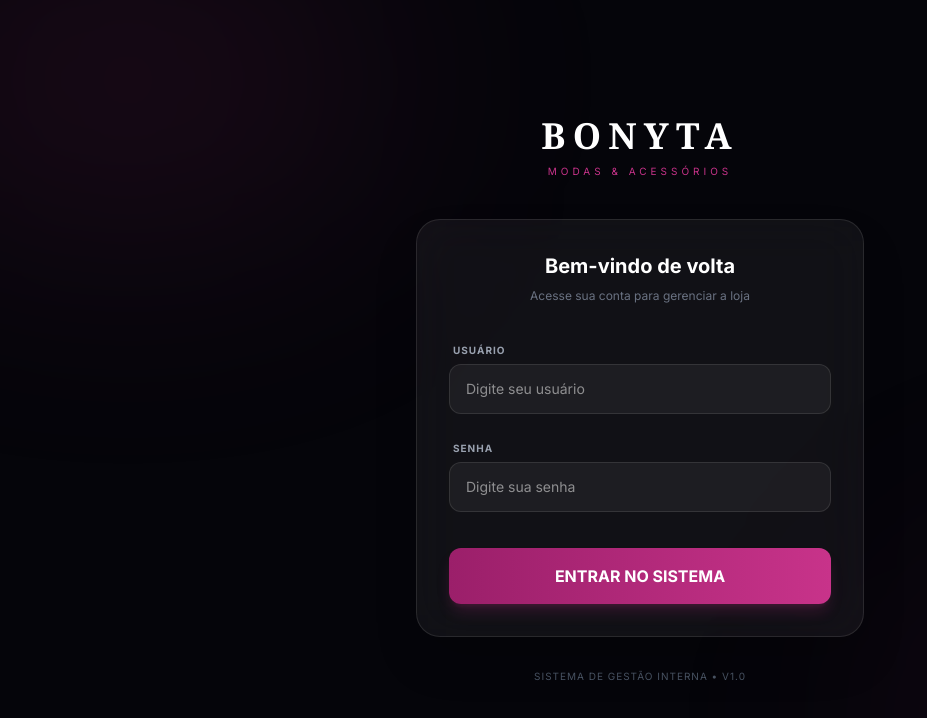
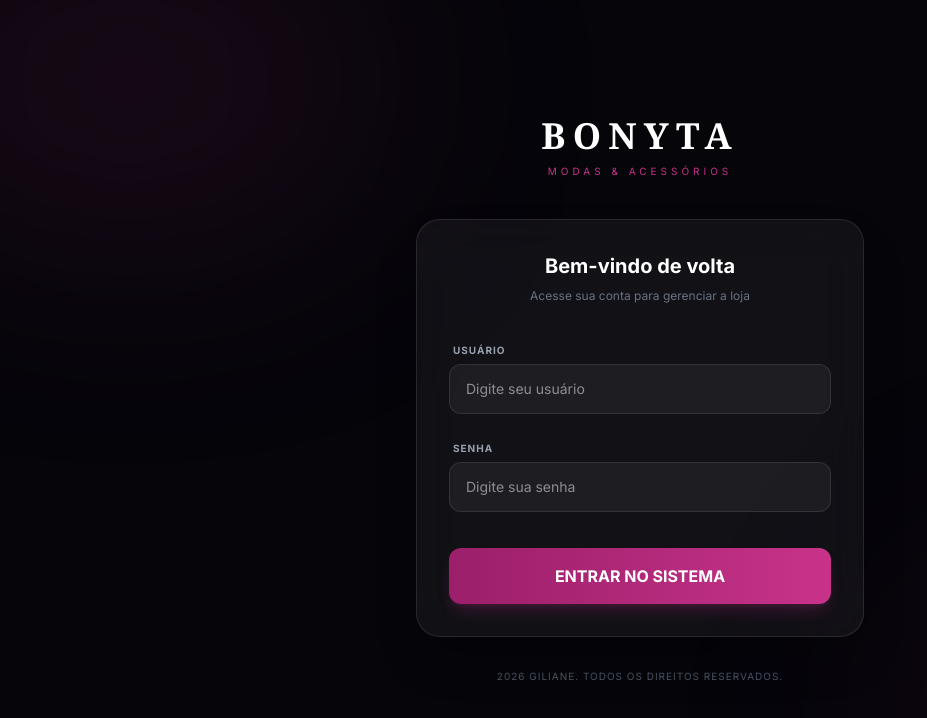
Before and after one commit to gilianesoliveira/bonyta-modas, a Next.js app: page /login in a window 1280 px wide. Shown: the top 718 px of the page, without its empty margins (0-927 px from the left). Built offline with nearby package versions, Linux system fonts and the light colour scheme.

Commit message:
Add files via upload

```diff
--- a/app/login/page.tsx
+++ b/app/login/page.tsx
@@ -68,7 +68,7 @@ export default function LoginPage() {
         </div>
 
         <p className="text-center text-gray-600 text-[10px] mt-8 uppercase tracking-widest">
-          Sistema de Gestão Interna • v1.0
+           {new Date().getFullYear()} Giliane. Todos os direitos reservados.
         </p>
       </div>
     </div>
```
